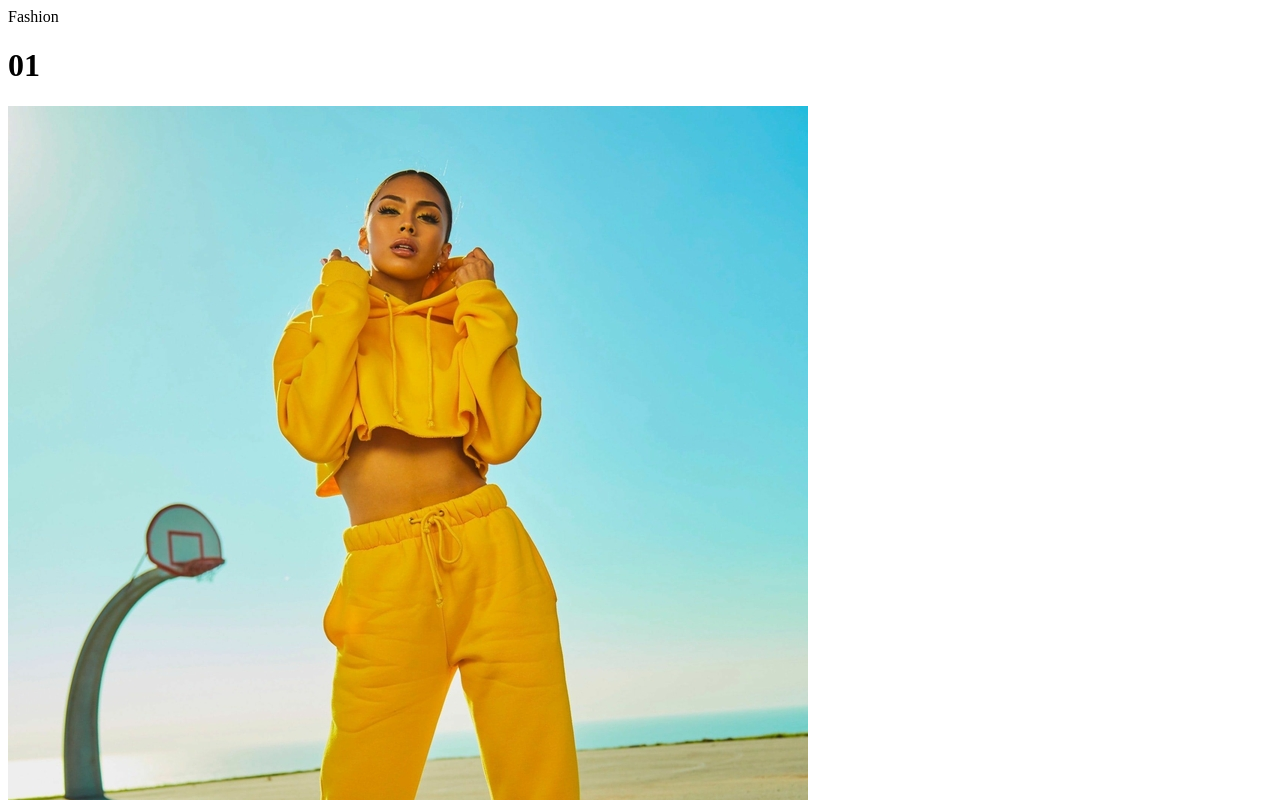
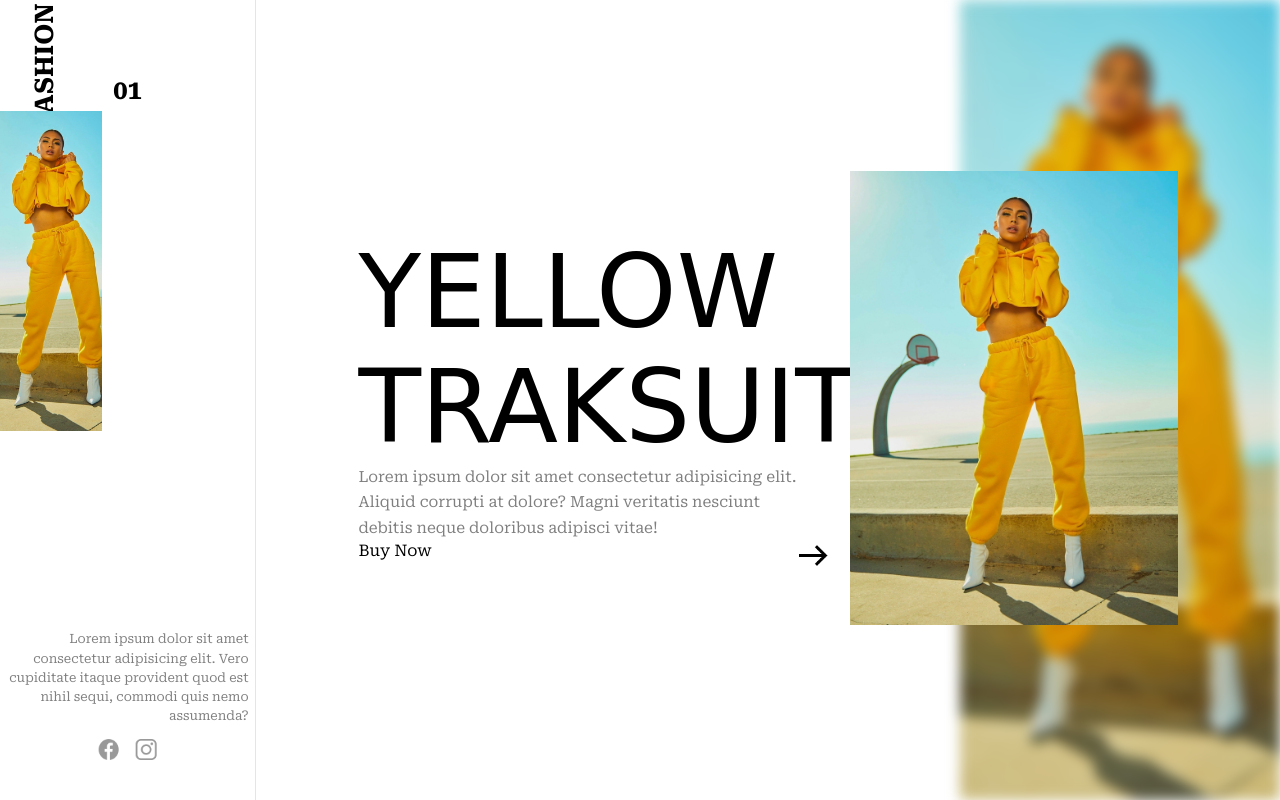
Before and after one commit to JashiRL/sitio-comercial, a plain HTML site: page index.html in a window 1280 px wide. Shown: the top 800 px of the page. Drawn offline with Linux system fonts and the light colour scheme; a web font is replaced by a local one.

Commit message:
Terminamos el css

```diff
--- a/css/style.css
+++ b/css/style.css
@@ -0,0 +1,213 @@
+*{
+    margin: 0;
+    padding: 0;
+    box-sizing: border-box;
+    font-family: 'Roboto Serif', serif;
+}
+
+body{
+    width: 100%;
+    height: 100vh;
+    position: relative;
+    display: flex;
+}
+
+.overlay {
+    position: absolute;
+    top: 0;
+    left: 0;
+    bottom: 0;
+    right: 0;
+    background: #fff;
+    opacity: 1;
+    z-index: 9;
+    animation: fade-out 5s forwards 1;
+    pointer-events: none;
+}
+
+@keyframes fade-out {
+    to {
+        opacity: 0;
+    }
+}
+
+.left-side {
+    width: 20vw;
+    height: 100%;
+    border-right: 1px solid rgba(0, 0, 0, 0.1);
+    position: relative;
+    display: flex;
+    align-items: center;
+}
+
+.logo {
+    text-transform: uppercase;
+    font-weight: 700;
+    font-size: 2vw;
+    position: absolute;
+    top: 4vw;
+    left: -1.5vw;
+    transform: rotate(-90deg);
+    user-select: none;
+}
+
+.sm-product {
+    width: 100%;
+    height: auto;
+}
+
+.product-index {
+    font-size: 2vw;
+    text-align: center;
+}
+
+.sm-product-img-container {
+    position: relative;
+    margin: 0.5vw 0;
+    height: 15vw;
+    overflow: hidden;
+}
+
+.sm-product-img {
+    width: 100%;
+    height: 25vw;
+    object-fit: cover;
+}
+
+.sm-product-des {
+    text-align: right;
+    padding: 0 .5vw;
+    line-height: 1.5vw;
+    font-size: 1vw;
+    color: rgba(0, 0, 0, 0.5);
+}
+
+.social-link {
+    position: absolute;
+    bottom: 30px;
+    left: 50%;
+    transform: translate(-50%);
+}
+
+.social-link-img {
+    width: 1.6vw;
+    height: 1.6vw;
+    margin: .5vw;
+    cursor: pointer;
+}
+
+.social-link-img:hover {
+    width: 1.8vw;
+    height: 1.8vw;
+}
+
+.right-side {
+    width: 80vw;
+    height: 100vh;
+    position: relative;
+    display: flex;
+    align-items: center;
+    justify-content: center;
+}
+
+.backdrop-img {
+    width: 25vw;
+    height: 100%;
+    position: absolute;
+    top: 0;
+    right: 0;
+    object-fit: cover;
+    filter: blur(.5vw);
+    user-select: none;
+}
+
+.content {
+    width: 80%;
+    display: flex;
+    align-items: center;
+    position: relative;
+}
+
+.product-detail {
+    width: 60%;
+}
+
+.product-name {
+    font-size: 8vw;
+    text-transform: uppercase;
+    font-family: 'Roboto', sans-serif;
+    font-family: 'Sirin Stencil', cursive;
+    font-weight: 400;
+    line-height: 9vw;
+}
+
+.product-des {
+    mask-origin: 4vw 0;
+    width: 90%;
+    font-size: 1.2vw;
+    line-height: 2vw;
+    color: rgba(0, 0, 0, 0.5);
+}
+
+.buy-btn {
+    text-decoration: none;
+    color: #000;
+    text-transform: capitalize;
+    font-size: 1.2vm;
+}
+
+.nxt-btn {
+    border: none;
+    background: none;
+    display: flex;
+    margin-left: auto;
+    margin-top: -1.2vw;
+    margin-right: 1vw;
+    cursor: pointer;
+    justify-content: center;
+    user-select: none;
+}
+
+.nxt-btn img {
+    width: 60%;
+}
+
+.sm-product-img-container {
+    width: 40%;
+    height: 40vw;
+    position: relative;
+    overflow: hidden;
+}
+
+.product-img{
+    width: 100%;
+    height: 100%;
+    object-fit: cover;
+}
+
+.slide::before {
+    content:  '';
+    position: absolute;
+    top: 0;
+    left: -100%;
+    width: 100%;
+    height: 100%;
+    background: #000;
+    animation: slide-left 1s linear 1;
+}
+
+@keyframes slide-left {
+    to {
+        left: 100%;
+    }
+}
+
+.fade {
+    pointer-events: none;
+    animation: fade 1s forwards 1;
+}
+
+@keyframes fade{
+    0%, 100% { opacity: 1;}
+    45%, 60% {opacity: 0;}
+}
--- a/index.html
+++ b/index.html
@@ -8,6 +8,7 @@
     <link rel="preconnect" href="https://fonts.googleapis.com">
     <link rel="preconnect" href="https://fonts.gstatic.com" crossorigin>
     <link href="https://fonts.googleapis.com/css2?family=Roboto+Serif:opsz,wght@8..144,300;8..144,400;8..144,500;8..144,700&display=swap" rel="stylesheet">
+    <link href="https://fonts.googleapis.com/css2?family=Sirin+Stencil&display=swap" rel="stylesheet">
     <link rel="stylesheet" href="./css/style.css">
 </head>
 <body>
```
